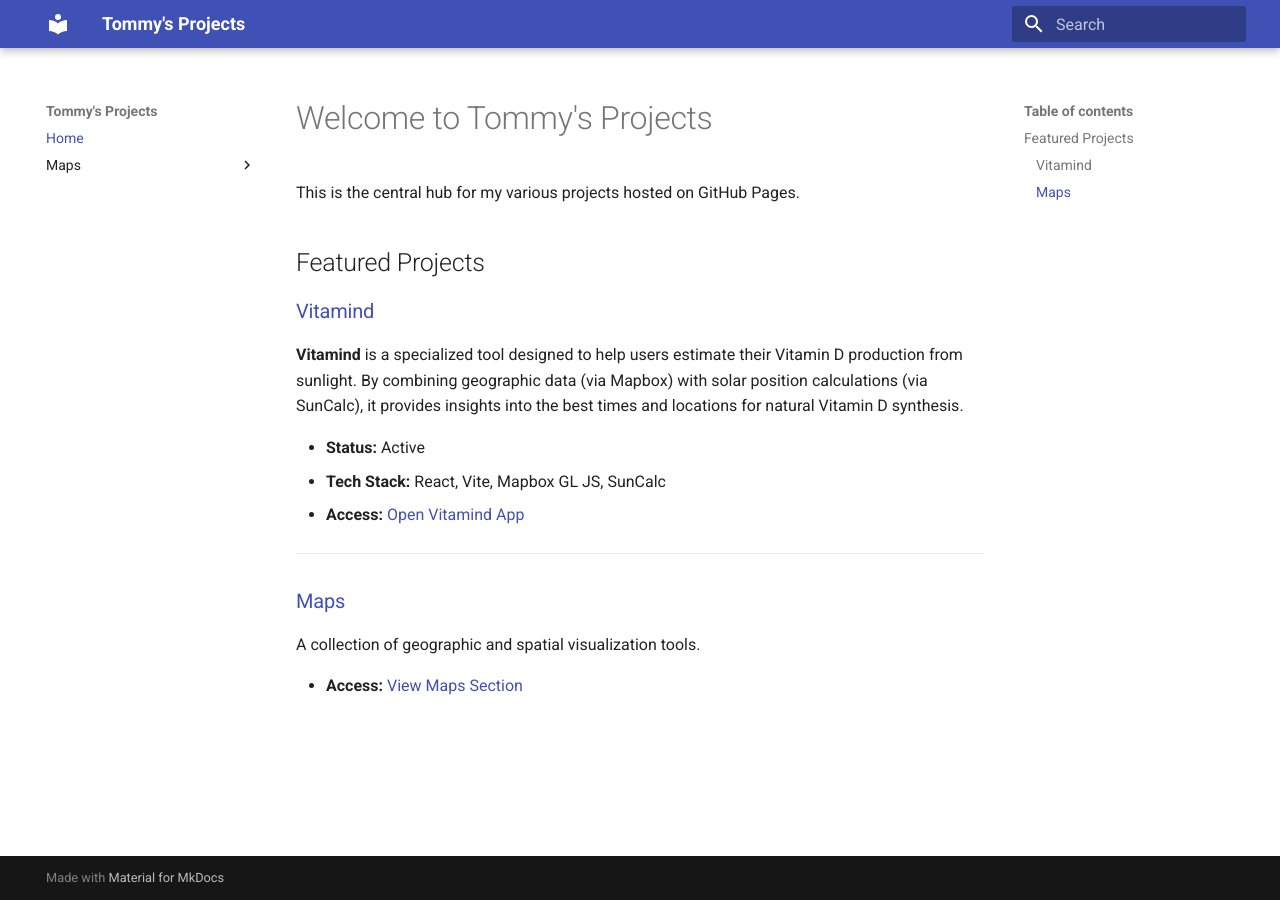
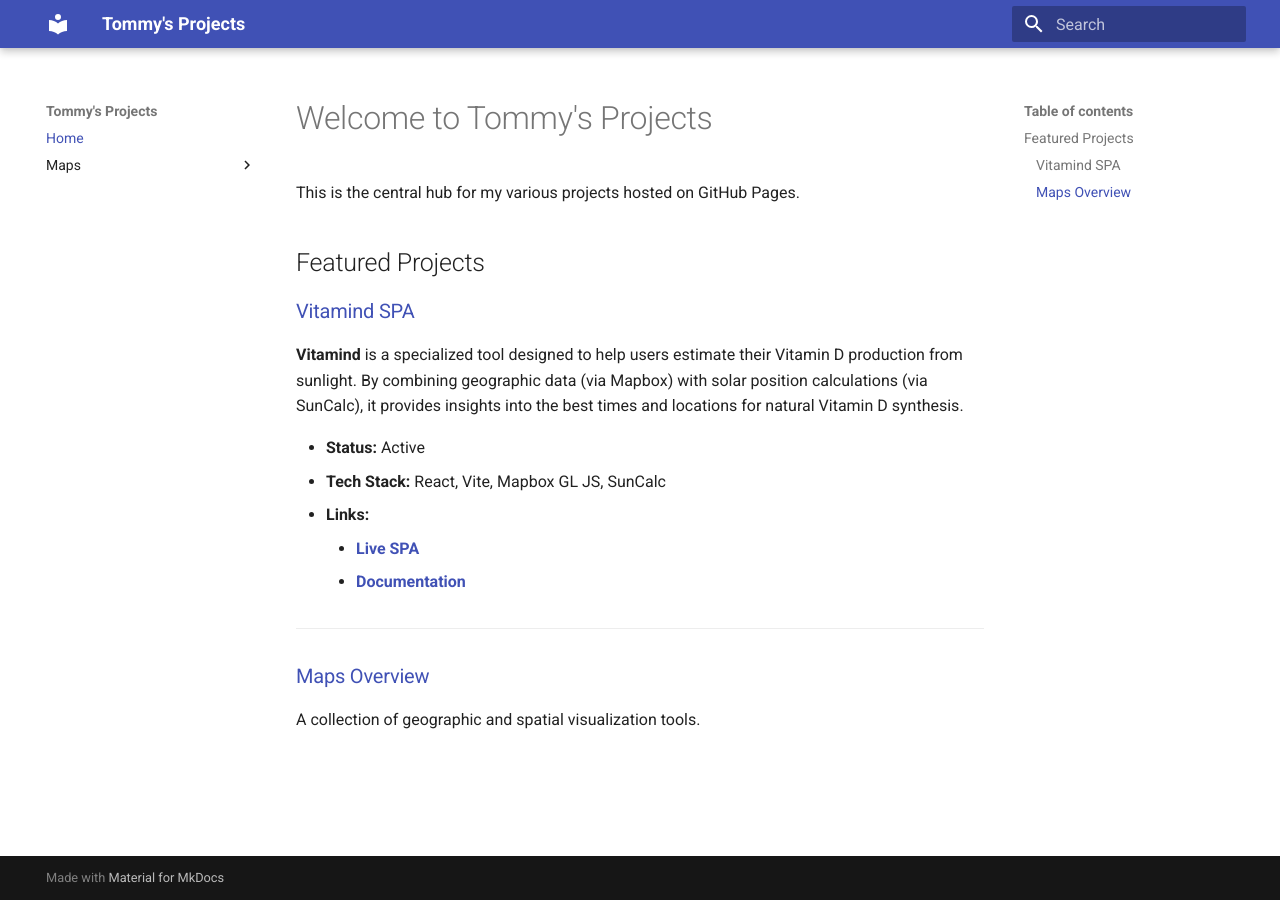
Before and after one commit to tommyroar/tommyroar.github.io, an MkDocs documentation site: the page built from docs/index.md, in a window 1280 px wide. Built offline with MkDocs 1.6.1 and Material for MkDocs 9.7.7, drawn with Linux system fonts in a browser that asks for light colours.

Commit message:
Switch to manual deployment and update subproject links

```diff
--- a/docs/index.md
+++ b/docs/index.md
@@ -4,16 +4,16 @@ This is the central hub for my various projects hosted on GitHub Pages.
 
 ## Featured Projects
 
-### [Vitamind](/maps/vitamind/)
+### [Vitamind SPA](/maps/vitamind/)
 **Vitamind** is a specialized tool designed to help users estimate their Vitamin D production from sunlight. By combining geographic data (via Mapbox) with solar position calculations (via SunCalc), it provides insights into the best times and locations for natural Vitamin D synthesis.
 
 - **Status:** Active
 - **Tech Stack:** React, Vite, Mapbox GL JS, SunCalc
-- **Access:** [Open Vitamind App](/maps/vitamind/)
+- **Links:**
+    - [**Live SPA**](/maps/vitamind/)
+    - [**Documentation**](/maps/vitamind/docs/)
 
 ---
 
-### [Maps](/maps/)
+### [Maps Overview](/maps/)
 A collection of geographic and spatial visualization tools.
-
-- **Access:** [View Maps Section](/maps/)
```
Also changed, not shown: 1 other file.
